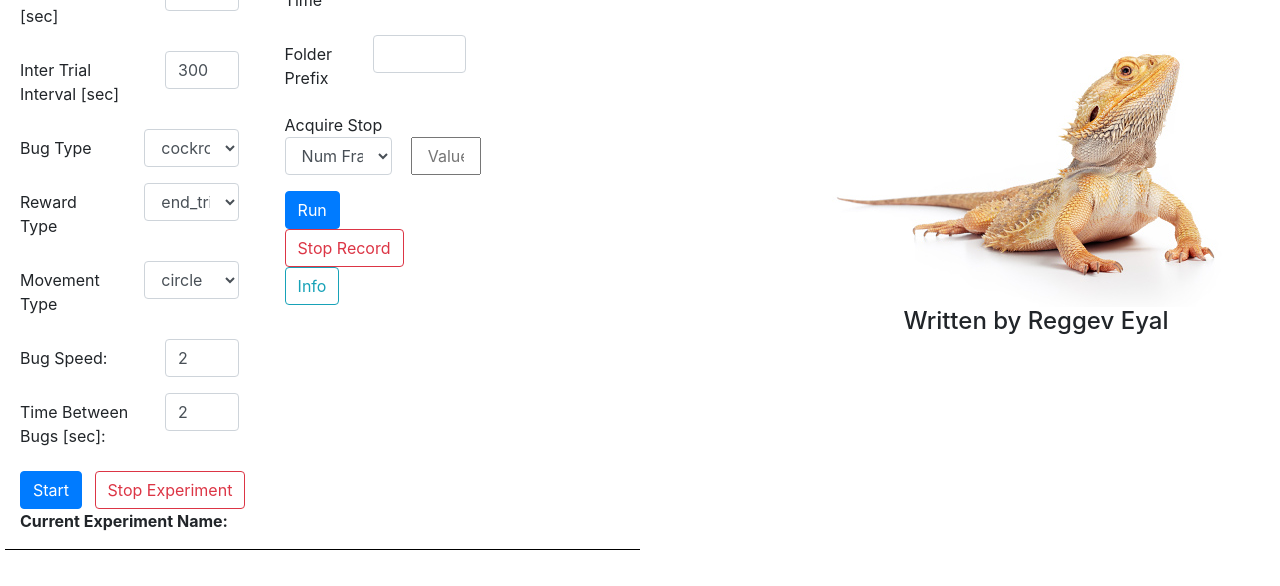
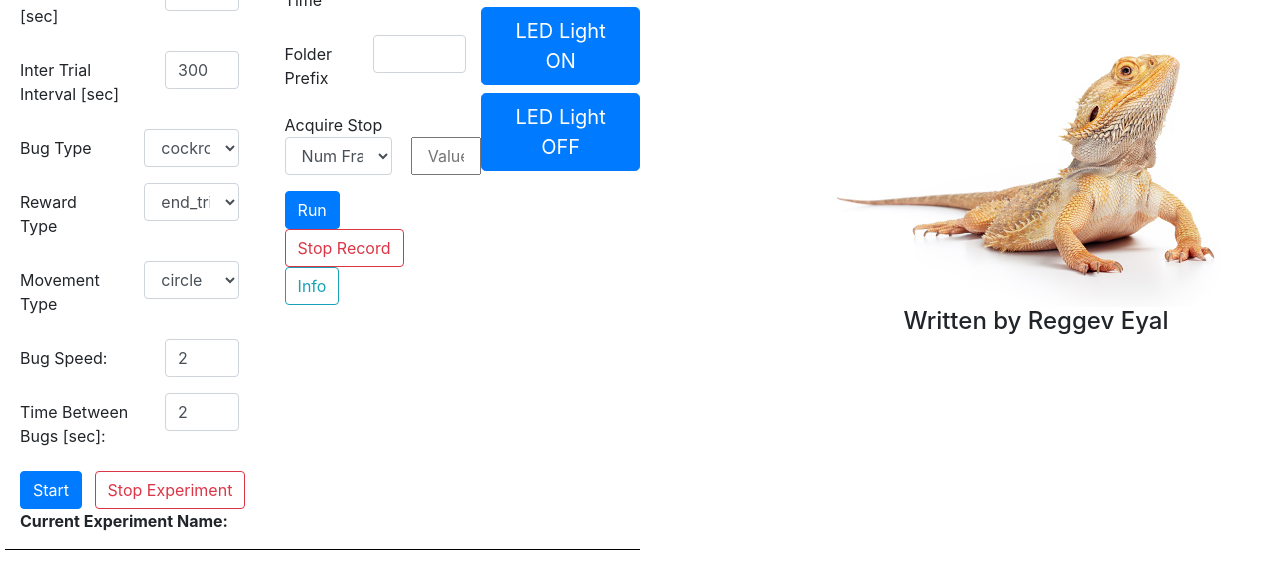
Before and after one commit to regevti/Pogona_Pursuit, a Flask app: page / in a window 1280 px wide. Shown: the part 440-1026 px from the top of the page. Run offline with Flask 2, Linux system fonts and the light colour scheme; data that the repository does not hold is empty; parts of the project's set-up code (start-up, migrations or seed data) failed here and were passed over; some libraries are stand-ins or nearby versions.

Commit message:
led light

```diff
--- a/Arena/api.py
+++ b/Arena/api.py
@@ -83,6 +83,11 @@ def reward():
     return Response('ok')
 
 
+@app.route('/led_light/<state>')
+def led_light(state):
+    mqtt_client.publish_event(SUBSCRIPTION_TOPICS['led_light'], state)
+
+
 @app.route('/cameras_info')
 def cameras_info():
     """Get cameras info"""
--- a/Arena/templates/index.html
+++ b/Arena/templates/index.html
@@ -169,6 +169,12 @@
                 <div class="row mb-2">
                     <button id="reward" class="btn btn-lg btn-primary mx-auto">Reward</button>
                 </div>
+                <div class="row mb-2">
+                    <button id="led_light_on" class="btn btn-lg btn-primary mx-auto">LED Light ON</button>
+                </div>
+                <div class="row mb-2">
+                    <button id="led_light_off" class="btn btn-lg btn-primary mx-auto">LED Light OFF</button>
+                </div>
             </div>
         </div>
         <pre class="row" id="record-output"></pre>
@@ -318,6 +324,10 @@
       })
     })
 
+    $("led_light_on").click(function (e) {
+        $.get('/led_light/on')
+    })
+
     function getCheckedCameras() {
       let a = []
       $("#cams-checkboxes input").each(function (e) {
```
